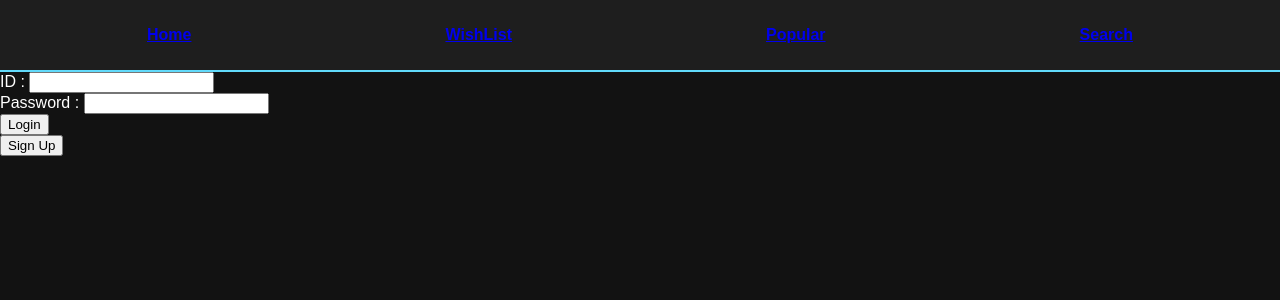
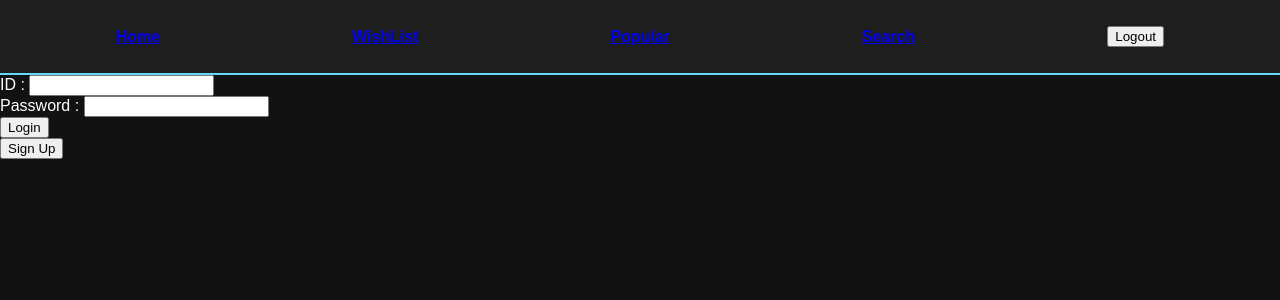
Before and after one commit to jiwon887/movie, a React (Create React App) app: page /#/login in a window 1280 px wide. Shown: the top 300 px of the page. Built offline with nearby package versions, Linux system fonts and the light colour scheme; sample sign-in values are in the browser's storage.

Commit message:
add logout

```diff
--- a/src/App.js
+++ b/src/App.js
@@ -1,7 +1,7 @@
 import './App.css';
 import React from 'react';
 import { useState, useEffect } from 'react';
-import { HashRouter as Router, Routes, Route, Link, Navigate } from "react-router-dom";
+import { HashRouter as Router, Routes, Route, Link, Navigate} from "react-router-dom";
 import Nav from 'react-bootstrap/Nav';
 
 import MovieList from './movie';
@@ -21,9 +21,16 @@ function App() {
 
   const [isLoggedIn, setIsLoggedIn] = useState(false);
 
+  // 로그인
   const checkLoginStatus = () => {
     const isLogin = localStorage.getItem("isLogin") === "true";
     setIsLoggedIn(isLogin);
+  };
+
+  // 로그아웃
+  const handleLogout = () => {
+    localStorage.removeItem("isLogin");
+    setIsLoggedIn(false);
   };
 
   useEffect(() => {
@@ -46,6 +53,11 @@ function App() {
           <Nav.Item className='nav-item'>
             <Nav.Link as={Link} to="/search">Search</Nav.Link>
           </Nav.Item>
+          {isLoggedIn && (
+            <Nav.Item className='nav-item'>
+              <button onClick={handleLogout} className="logout-button">Logout</button>
+            </Nav.Item>
+          )}
         </Nav>
         <Routes>
           <Route path='/' element={isLoggedIn ? <MovieList /> : <Navigate to="/login" />} />
--- a/src/login.js
+++ b/src/login.js
@@ -16,7 +16,7 @@ function Login({ setIsLoggedIn }) {
 
         if (loginID === storedID && loginPassword === storedPassword) {
             localStorage.setItem("isLogin", true);
-            //setIsLoggedIn(true);
+            setIsLoggedIn(true);
             navigate("/");
         } else {
             alert("Invalid ID or Password");
```
